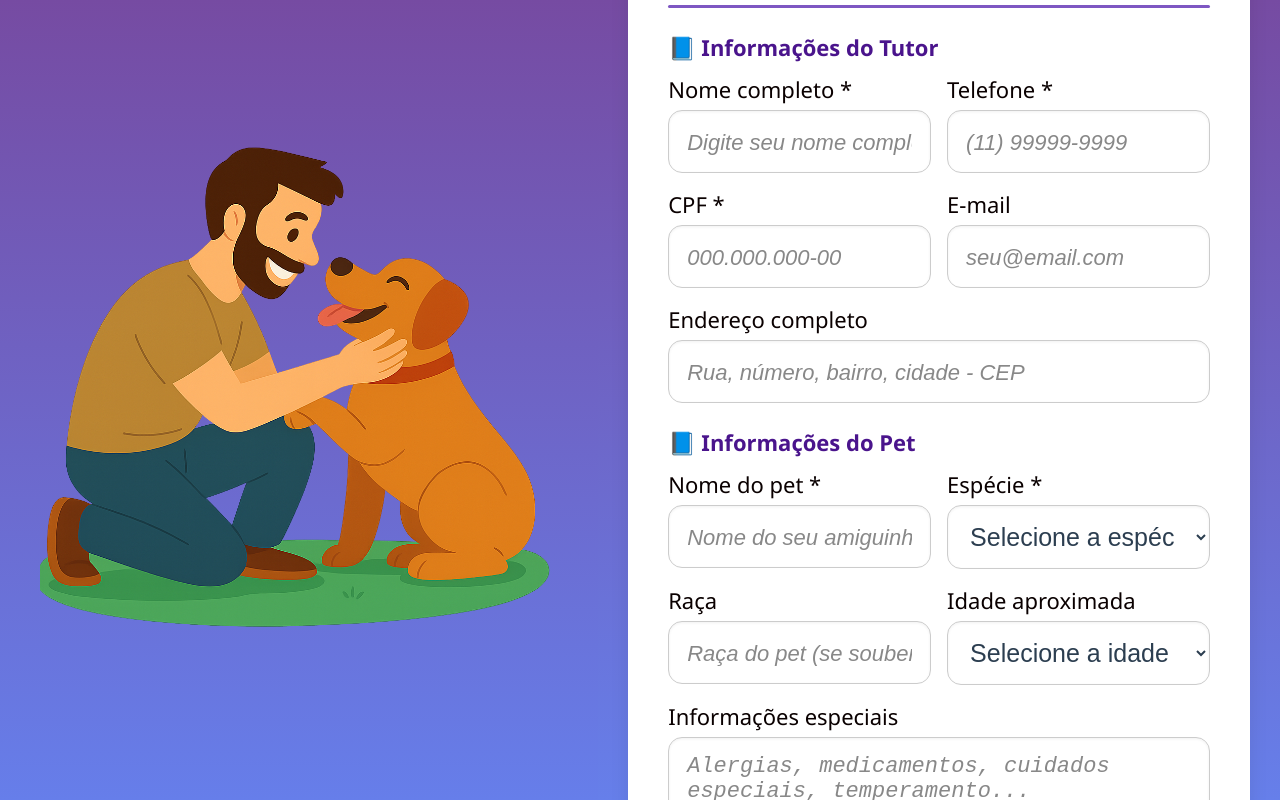
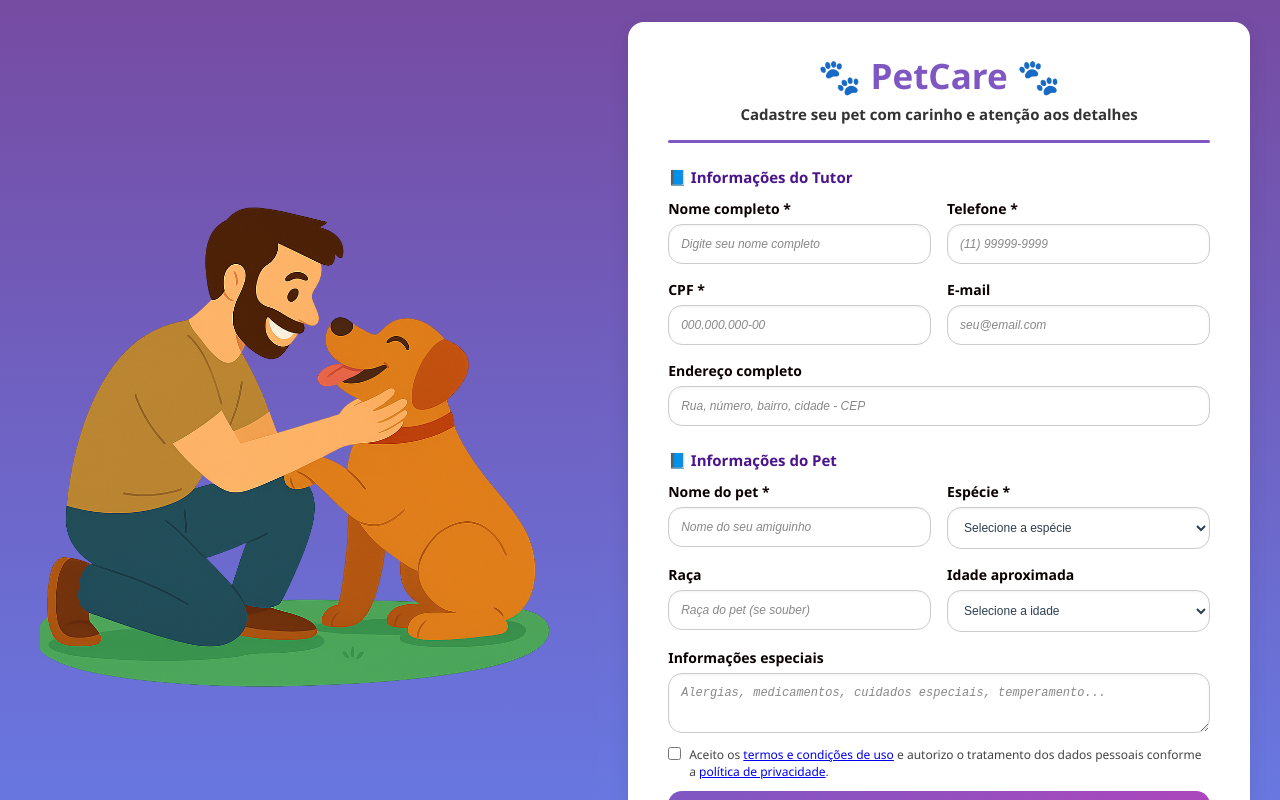
Before and after one commit to FernandoJesuss/pethotel-frontend, a React (Create React App) app: page /cadastro in a window 1280 px wide. Built offline with nearby package versions, Linux system fonts and the light colour scheme; sample sign-in values are in the browser's storage.

Commit message:
Fix:bugs

```diff
--- a/src/styles/CadastroTutor.css
+++ b/src/styles/CadastroTutor.css
@@ -1,26 +1,41 @@
+* {
+  margin: 0;
+  padding: 0;
+  box-sizing: border-box;
+
+}
+
+body,
+html {
+  height: 100%;
+  width: 100%;
+  font-family: 'Segoe UI', Tahoma, Geneva, Verdana, sans-serif;
+}
+
 body.cadastro-tutor-page {
-  margin: 0;
-  font-family: 'Segoe UI', Tahoma, Geneva, Verdana, sans-serif;
-  /* background-color: #f4fef4; */
+  height: 100%;
+  width: 100%;
+  overflow-x: hidden;
 }
-/*
+
+/* Container principal dividido */
 .cadastro-split-container {
   display: flex;
-  height: 100vh;
-  overflow: hidden; */
-  /* background-color: #f4fef4; */
+  flex-direction: row;
+  min-height: 100vh;
+  width: 100%;
+  overflow: hidden;
+  flex-wrap: nowrap;
+}
 
-/* } */
-/*
+/* Lado da imagem */
 .imagem-lateral {
-  flex: 1; */
-  /* background-color: #e3f5e1; */
-  /* display: flex;
+  flex: 1;
+  display: flex;
   align-items: center;
   justify-content: center;
   padding: 40px;
-  border: none;
-  background: linear-gradient(0deg, #667eea, 0deg, #764ba2);
+  background: linear-gradient(0deg, #667eea, #764ba2);
   color: #1a1a1a;
 }
 
@@ -29,28 +44,31 @@ body.cadastro-tutor-page {
   max-width: 100%;
   max-height: 90%;
   object-fit: contain;
+  border: none;
+}
 
-  border: none;
-} */
-
-/* .cadastro-container {
+/* Lado do formulário */
+.cadastro-container {
   flex: 1.2;
   display: flex;
-  border: none;
+  flex-direction: column;
   align-items: center;
-  justify-content: center; */
-  /* background-color: #f4fef4; */
-  /* padding: 30px;
+  justify-content: center;
+  padding: 30px;
+  background: linear-gradient(0deg, #667fea, #764ba2);
+  color: #1a1a1a;
+  min-height: 100vh;
+  width: 100%;
   overflow-y: auto;
-  background: linear-gradient(0deg, #667fea, 0deg, #764ba2);
-  color: #1a1a1a;
-} */
-/*
+   overflow-x: hidden;
+}
+
 .form-box {
   width: 100%;
-  height: 100%;
-  max-height: 1200px;
-
+  max-width: 900px;
+  position: relative;
+  bottom: 25px;
+  height: 96%;
   background-color: #ffffff;
   padding: 30px 40px;
   border-radius: 16px;
@@ -59,7 +77,7 @@ body.cadastro-tutor-page {
 
 .logo {
   text-align: center;
-  font-size: 60px;
+  font-size: 35px;
   font-weight: bold;
   margin-bottom: 5px;
   color: #7e57c2;
@@ -67,7 +85,8 @@ body.cadastro-tutor-page {
 
 .slogan {
   text-align: center;
-  font-size: 30px;
+  font-size: 15px;
+  font-weight: 700;
   color: #333;
   margin-bottom: 16px;
 }
@@ -81,7 +100,7 @@ body.cadastro-tutor-page {
 }
 
 .section-title {
-  font-size: 22px;
+  font-size: 15px;
   margin: 24px 0 12px;
   color: #4a148c;
   font-weight: 600;
@@ -103,19 +122,19 @@ body.cadastro-tutor-page {
 .form-group label {
   display: block;
   margin-bottom: 6px;
-  font-weight: 500;
+  font-weight: 600;
   color: #0a0000;
-  font-size: 22px;
+  font-size: 14px;
 }
 
 .form-group input,
 .form-group select,
 .form-group textarea {
   width: 100%;
-  padding: 16px 18px;
+  /* padding: 16px 18px; */
   border-radius: 14px;
   border: 1px solid #ccc;
-  font-size: 25px;
+  font-size: 12px;
   background-color: #fff;
   box-shadow: inset 0 1px 3px rgba(0, 0, 0, 0.06);
   transition: border 0.2s ease-in-out;
@@ -125,22 +144,12 @@ body.cadastro-tutor-page {
 .form-group textarea::placeholder {
   color: #888;
   font-style: italic;
-  font-size: 22px;
+  font-size: 12px;
 
 }
 
-.form-group input:focus {
-  outline: none;
-  border-color: #667eea;
-  box-shadow: 0 0 0 3px rgba(102, 126, 234, 0.1);
-}
-
-.form-group select:focus {
-  outline: none;
-  border-color: #667eea;
-  box-shadow: 0 0 0 3px rgba(102, 126, 234, 0.1);
-}
-
+.form-group input:focus,
+.form-group select:focus,
 .form-group textarea:focus {
   outline: none;
   border-color: #667eea;
@@ -149,30 +158,32 @@ body.cadastro-tutor-page {
 
 .form-group textarea {
   resize: vertical;
-  height: 100px;
+  height: 60px;
 }
 
 .checkbox {
   display: flex;
+  position: relative;
+  bottom: 8px;
   align-items: flex-start;
   gap: 8px;
   margin: 16px 0 20px;
-  font-size: 18px;
+  font-size: 12px;
   color: #444;
-
 }
 
 .checkbox input[type="checkbox"] {
   display: flex;
   width: 1rem;
-  margin-top: 5px;
-
+  margin-top: 1px;
 }
 
 .submit-btn {
+   position: relative;
+  bottom: 17px;
   width: 100%;
-  padding: 18px;
-  font-size: 16px;
+  padding: 14px;
+  font-size: 14px;
   font-weight: bold;
   background: linear-gradient(to right, #7e57c2, #ab47bc);
   color: white;
@@ -192,250 +203,8 @@ body.cadastro-tutor-page {
 
 .success {
   color: #4CAF50;
-  font-weight: 500;
-  font-size: 14px;
-  text-align: center;
-  margin-top: 16px;
-  background-color: #e6f5e6;
-  padding: 10px;
-  border-radius: 8px;
-  border: 1px solid #b2d8b2;
-
-}
-
-.error {
-  color: #d32f2f;
-  background-color: #fdecea;
-  border: 1px solid #f5c6cb;
-  font-weight: 500;
-  font-size: 14px;
-  text-align: center;
-  margin-top: 16px;
-  padding: 10px;
-  border-radius: 8px;
-} */
-
-
-
-
-
-
-
-
-
-
-
-
-
-
-
-
-
-
-
-
-
-
-
-
-
-
-
-
-
-
-
-
-
-
-
-
-
-
-
-
-
-
-
-
-
-
-
-
-
-body.cadastro-tutor-page {
-  margin: 0;
-  font-family: 'Segoe UI', Tahoma, Geneva, Verdana, sans-serif;
-}
-
-.cadastro-split-container {
-  display: flex;
-  height: 100vh;
-  overflow: hidden;
-  flex-direction: row;
-}
-
-.imagem-lateral {
-  flex: 1;
-  display: flex;
-  align-items: center;
-  justify-content: center;
-  padding: 40px;
-  background: linear-gradient(0deg, #667eea, #764ba2);
-  color: #1a1a1a;
-}
-
-.imagem-lateral img {
-  width: 100%;
-  max-width: 100%;
-  max-height: 90%;
-  object-fit: contain;
-  border: none;
-}
-
-.cadastro-container {
-  flex: 1.2;
-  display: flex;
-  align-items: center;
-  justify-content: center;
-  padding: 30px;
-  overflow-y: auto;
-  background: linear-gradient(0deg, #667fea, #764ba2);
-  color: #1a1a1a;
-}
-
-.form-box {
-  width: 100%;
-  max-width: 900px;
-  background-color: #ffffff;
-  padding: 30px 40px;
-  border-radius: 16px;
-  box-shadow: 0 6px 20px rgba(0, 0, 0, 0.08);
-
-}
-
-.logo {
-  text-align: center;
-  font-size: 60px;
-  font-weight: bold;
-  margin-bottom: 5px;
-  color: #7e57c2;
-}
-
-.slogan {
-  text-align: center;
-  font-size: 30px;
-  color: #333;
-  margin-bottom: 16px;
-}
-
-.linha-roxa {
-  height: 3px;
-  background: #7e57c2;
-  border-radius: 2px;
-  margin: 16px auto;
-  width: 100%;
-}
-
-.section-title {
-  font-size: 22px;
-  margin: 24px 0 12px;
-  color: #4a148c;
-  font-weight: 600;
-  display: flex;
-  align-items: center;
-  gap: 8px;
-}
-
-.grid-2 {
-  display: grid;
-  grid-template-columns: 1fr 1fr;
-  gap: 16px;
-}
-
-.form-group {
-  margin-bottom: 16px;
-}
-
-.form-group label {
-  display: block;
-  margin-bottom: 6px;
-  font-weight: 500;
-  color: #0a0000;
-  font-size: 22px;
-}
-
-.form-group input,
-.form-group select,
-.form-group textarea {
-  width: 100%;
-  padding: 16px 18px;
-  border-radius: 14px;
-  border: 1px solid #ccc;
-  font-size: 25px;
-  background-color: #fff;
-  box-shadow: inset 0 1px 3px rgba(0, 0, 0, 0.06);
-  transition: border 0.2s ease-in-out;
-}
-
-.form-group input::placeholder,
-.form-group textarea::placeholder {
-  color: #888;
-  font-style: italic;
-  font-size: 22px;
-}
-
-.form-group input:focus,
-.form-group select:focus,
-.form-group textarea:focus {
-  outline: none;
-  border-color: #667eea;
-  box-shadow: 0 0 0 3px rgba(102, 126, 234, 0.1);
-}
-
-.form-group textarea {
-  resize: vertical;
-  height: 100px;
-}
-
-.checkbox {
-  display: flex;
-  align-items: flex-start;
-  gap: 8px;
-  margin: 16px 0 20px;
-  font-size: 18px;
-  color: #444;
-}
-
-.checkbox input[type="checkbox"] {
-  display: flex;
-  width: 1rem;
-  margin-top: 5px;
-}
-
-.submit-btn {
-  width: 100%;
-  padding: 18px;
-  font-size: 16px;
-  font-weight: bold;
-  background: linear-gradient(to right, #7e57c2, #ab47bc);
-  color: white;
-  border: none;
-  border-radius: 14px;
-  cursor: pointer;
-  transition: background 0.3s ease;
-  display: flex;
-  align-items: center;
-  justify-content: center;
-  gap: 10px;
-}
-
-.submit-btn:hover {
-  background: linear-gradient(to right, #6a1b9a, #8e24aa);
-}
-
-.success {
-  color: #4CAF50;
+   position: relative;
+  bottom: 28px;
   font-weight: 500;
   font-size: 14px;
   text-align: center;
@@ -448,6 +217,8 @@ body.cadastro-tutor-page {
 
 .error {
   color: #d32f2f;
+  position: relative;
+  bottom: 28px;
   background-color: #fdecea;
   border: 1px solid #f5c6cb;
   font-weight: 500;
@@ -510,7 +281,6 @@ body.cadastro-tutor-page {
 
   .form-box {
     max-width: 100%;
-    height: auto;
     padding: 20px;
   }
 
```
